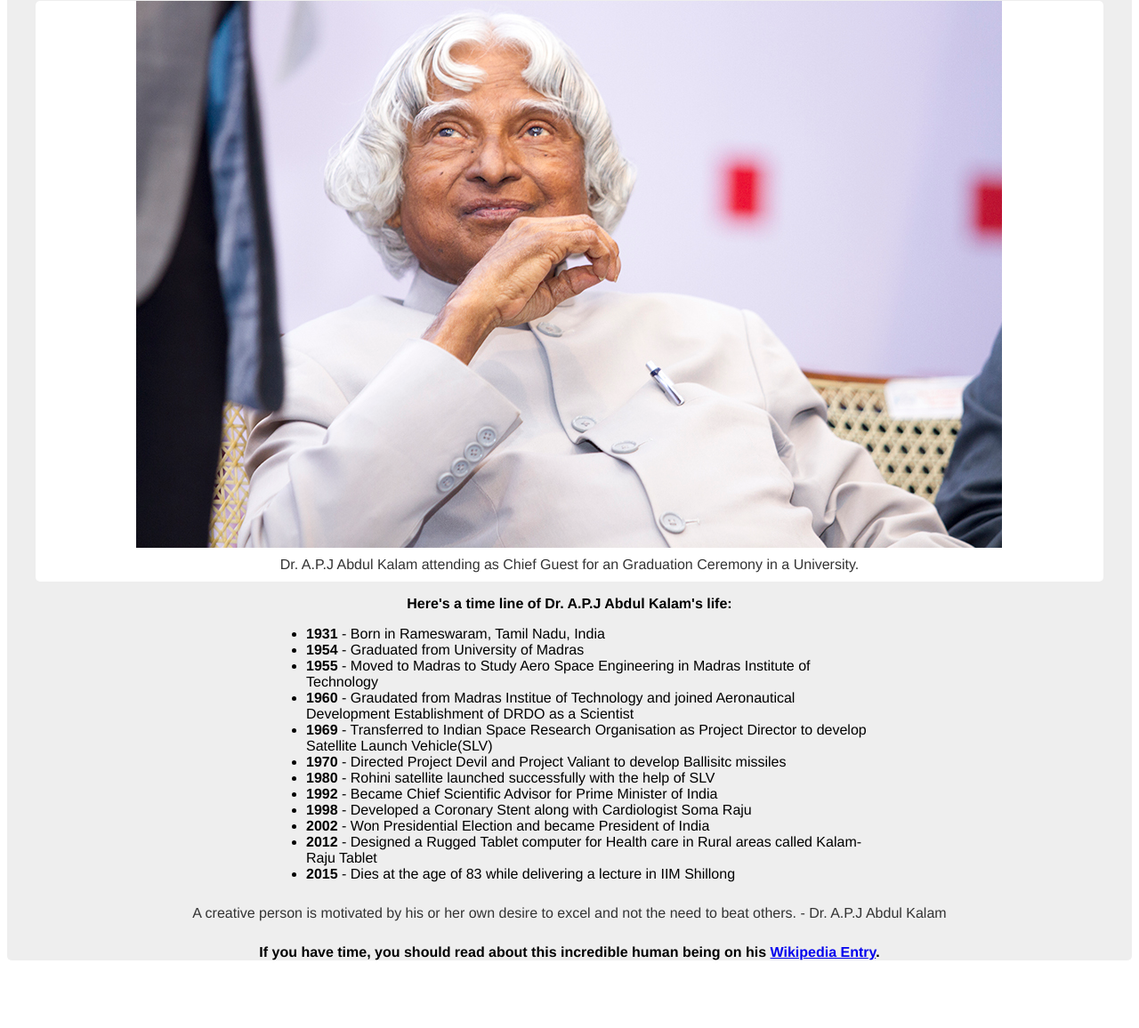
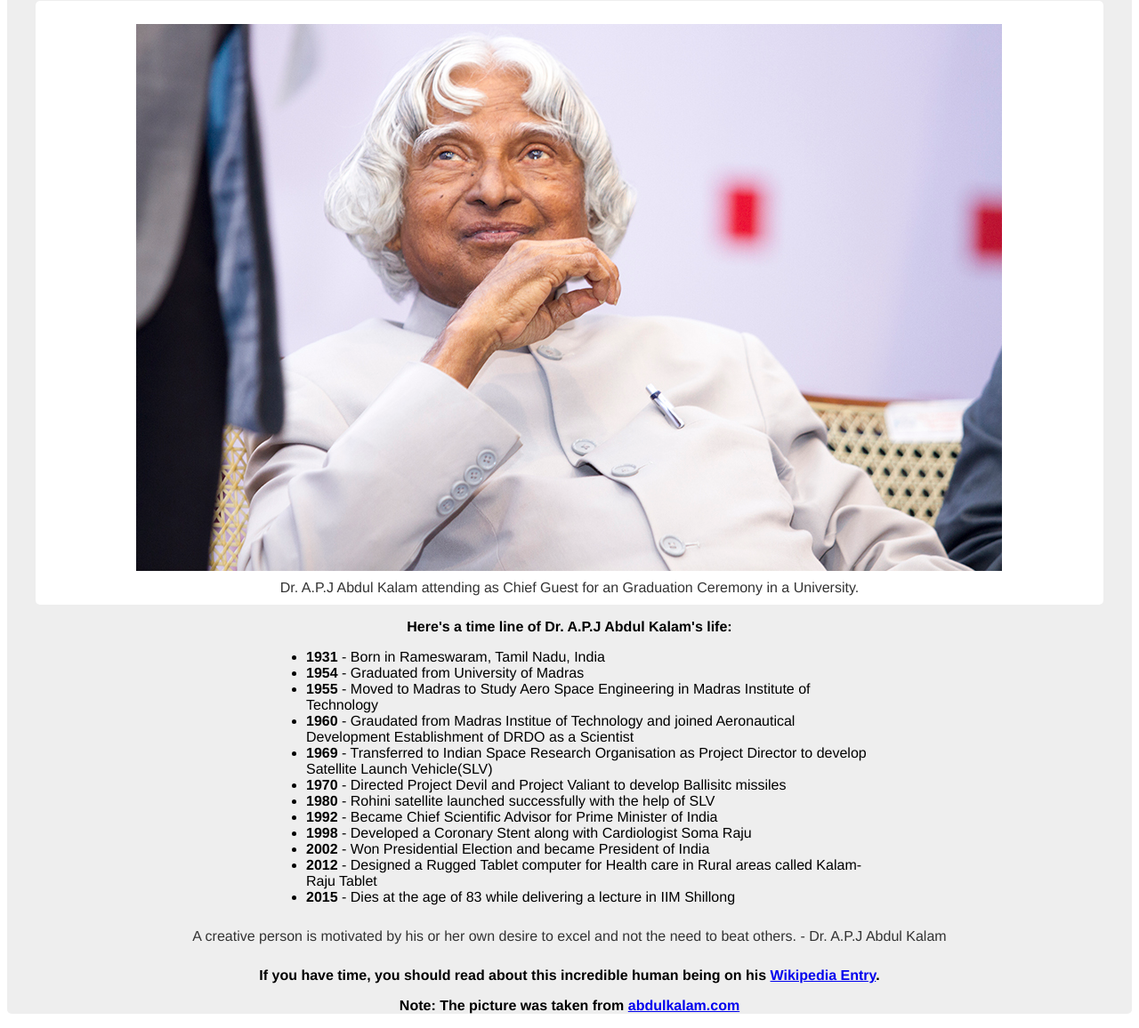
Before and after one commit to Govindarajan-S/FreeCodeCamp, a plain HTML site: page responsive-web-design-projects/tribute-page/index.html in a window 1280 px wide. Shown: the part 153-1309 px from the top of the page at 89% size. Before the commit the page ends 1249 px from the top, so only its background shows below. Drawn offline with Linux system fonts and the light colour scheme.

Commit message:
Image spacing issue fix

```diff
--- a/responsive-web-design-projects/tribute-page/css/style.css
+++ b/responsive-web-design-projects/tribute-page/css/style.css
@@ -13,6 +13,7 @@
 	background-color: #FFFFFF;
 	border-radius: 5px;
 	margin: 0 auto;
+	padding-top: 10px;
 }
 #image {
 	display: block;
--- a/responsive-web-design-projects/tribute-page/index.html
+++ b/responsive-web-design-projects/tribute-page/index.html
@@ -35,6 +35,7 @@
 				<blockquote>A creative person is motivated by his or her own desire to excel and not the need to beat others. - Dr. A.P.J Abdul Kalam
 				</blockquote>
 				<p>If you have time, you should read about this incredible human being on his <a href="https://en.wikipedia.org/wiki/A._P._J._Abdul_Kalam" target="_blank" id="tribute-link">Wikipedia Entry</a>.</p>
+				<p>Note: The picture was taken from <a href="http://www.abdulkalam.com/kalam/theme/jsp/guest/alubam-collection6.jsp">abdulkalam.com</a></p>
 			</div>
 		</div>
 	</body>
```
